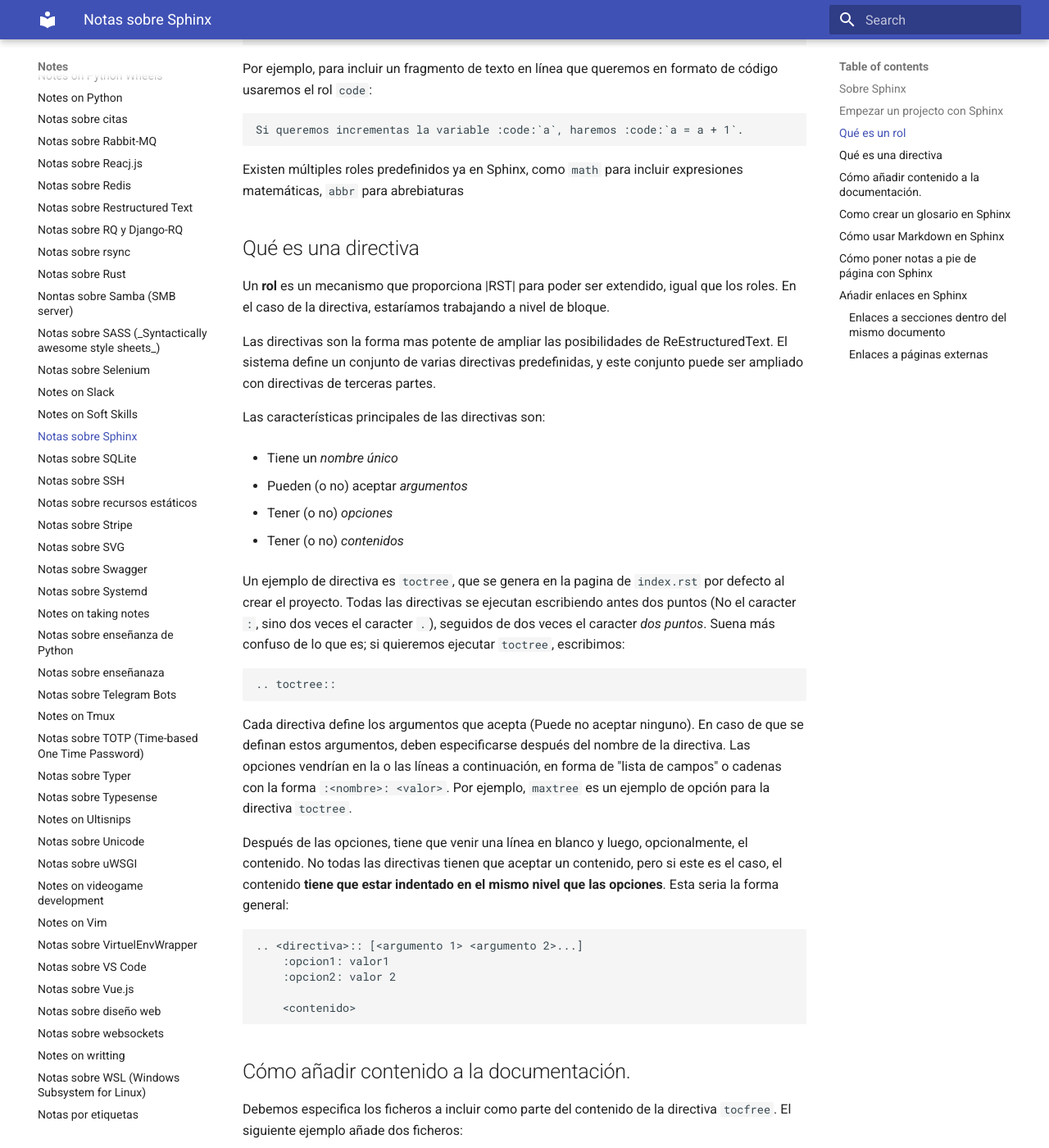
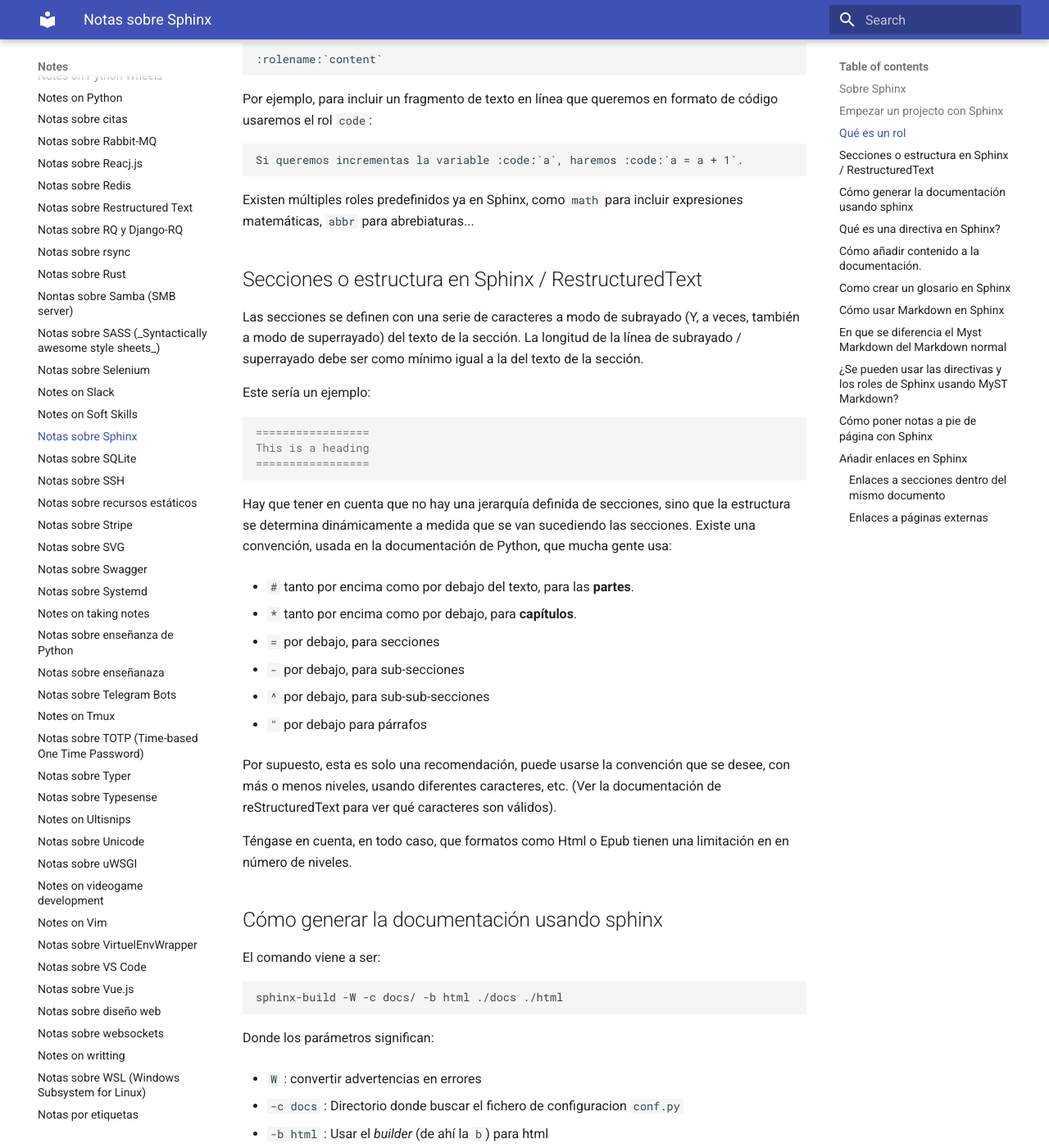
Before and after one commit to euribates/notes, an MkDocs documentation site: the page built from docs/notes-on-sphinx.md, in a window 1280 px wide and 1400 px high, scrolled down 3885 px. Shown: the whole window at 82% size. Built offline with MkDocs 1.6.1 and Material for MkDocs 9.7.7, drawn with Linux system fonts in a browser that asks for light colours; some of the changed text lies outside the part shown.

Commit message:
Notas en Vim, Sphinx

````diff
--- a/docs/notes-on-sphinx.md
+++ b/docs/notes-on-sphinx.md
@@ -24,20 +24,28 @@
 
 - Coloreado sintáctico del código, usando [Pygments](https://pygments.org/)
 
-- Extensiones: Testeoautomático de fragmentos de código, inclusión de
-  las _docstrings_ en el caso de Python, y muchas otras extensiones de
-  terceros. La mayoría de las extensiones se pueden instalar con `pip`.
+- [Extensiones](https://www.sphinx-doc.org/en/master/usage/extensions/index.html),
+  que amplían enormemente las posibilidades de Sphinx.  Algunos ejemplo
+  pudrían ser: Testeo automático de fragmentos de código, inclusión de
+  las _docstrings_ en el caso de Python, y muchas otras [extensiones de
+  terceros](https://github.com/sphinx-contrib/). La mayoría de las
+  extensiones se pueden instalar con `pip`. También podemos [escribir
+  nuestras propias
+  extensiones](https://www.sphinx-doc.org/en/master/development/index.html).
 
+Sphinx por defecto utiliza el formato
+[reStructuredText](https://docutils.sourceforge.io/rst.html) (normalmente
+abreviado como ReST), pero puede también trabajar con [MyST
+markdown](https://jupyterbook.org/en/stable/content/myst.html) --que es un
+superconjunto de Markdown--, usando una extensión (ver [nota
+correspondiente](#como-usar-markdown-en-sphinx)).
 
-Sphinx usa por defecto [reStructuredText markup
-language](https://docutils.sourceforge.io/rst.html), pero puede también trabajar con [MyST
-markdown](https://jupyterbook.org/en/stable/content/myst.html) --que es un superconjunto
-de Markdown--, usando una extensión (ver nota correspondiente).
 
 ## Empezar un projecto con Sphinx
 
-Conviene crear un entorno virtual para eso, con la herramienta que prefieras. Aquí vamos a
-usar `venv`, disponible en la librería estándar de Python desde la versión 3.3:
+Conviene crear un entorno virtual para eso, con la herramienta que
+prefieras. Aquí vamos a usar `venv`, disponible en la librería estándar
+de Python desde la versión 3.3:
 
 ```python
 python -m venv .venv
@@ -161,8 +168,6 @@
    :maxdepth: 2
    :caption: Contents:
 
-
-
 Indices and tables
 ==================
 
@@ -171,25 +176,25 @@
 * :ref:`search`
 ```
 
+Aquí podemos ver:
 
 - Una cabecera de sección usando `===` debajo de la línea
 
 - Uso de la **directiva** `toctree` para crear el índice o tabla de contenidos.
-  (
 
-- Y una nota de aviso, en forma de una de las **directivas** disponibles.
+- Una nota de aviso, en forma de una de las **directivas** disponibles.
 
+- Un enlace a una página externa
 
-    an inline external link,
+- Dos ejemplos de marcado: Énfasis fuerte (normalmente con negritas) usando `**`
+  y énfasis normal (normalmente itálicas) con `*`.
 
-    and a note admonition (one of the available directives)
-autor del
-- Dos ejemplos de marcado: Énfasis fuerte (normálmente con negritas) usando `**`
-  y énfasis normal (normalmente itálicas) con `*`.
+- Tres ejemplos de un **rol**, `ref`.
+
 
 ## Qué es un rol
 
-Un **rol** es un mecanismo que proporciona |RST| para poder ser extendido, igual
+Un **rol** es un mecanismo que proporciona ReST para poder ser extendido, igual
 que las directivas. En el caso de rol, estaríamos trabajando a nivel de elemento
 en línea. Normalmente se ejecutan como:
 
@@ -205,56 +210,128 @@
 ```
 
 Existen múltiples roles predefinidos ya en Sphinx, como `math` para incluir
-expresiones matemáticas, `abbr` para abrebiaturas
+expresiones matemáticas, `abbr` para abrebiaturas...
 
-## Qué es una directiva
 
-Un **rol** es un mecanismo que proporciona |RST| para poder ser extendido, igual
-que los roles. En el caso de la directiva, estaríamos trabajando a nivel de bloque.
+## Secciones o estructura en Sphinx / RestructuredText
+
+Las secciones se definen con una serie de caracteres a modo de subrayado (Y, a
+veces, también a modo de superrayado) del texto de la sección. La longitud
+de la línea de subrayado / superrayado debe ser como mínimo igual a la del
+texto de la sección.
+
+Este sería un ejemplo:
+
+```ReST
+=================
+This is a heading
+=================
+```
+
+Hay que tener en cuenta que no hay una jerarquía definida de secciones, sino que
+la estructura se determina dinámicamente a medida que se van sucediendo las
+secciones. Existe una convención, usada en la documentación de Python, que mucha
+gente usa:
+
+- ``#`` tanto por encima como por debajo del texto, para las **partes**.
+
+- ``*`` tanto por encima como por debajo, para **capítulos**.
+
+- ``=`` por debajo, para secciones
+
+- ``-`` por debajo, para sub-secciones
+
+- ``^`` por debajo, para sub-sub-secciones
+
+- ``"`` por debajo para párrafos
+
+Por supuesto, esta es solo una recomendación, puede usarse la convención que se
+desee, con más o menos niveles, usando diferentes caracteres, etc. (Ver la
+documentación de reStructuredText para ver qué caracteres son válidos).
+
+Téngase en cuenta, en todo caso, que formatos como Html o Epub tienen una
+limitación en en número de niveles.
+
+
+## Cómo generar la documentación usando sphinx
+
+El comando viene a ser:
+
+```
+sphinx-build -W -c docs/ -b html ./docs ./html
+```
+
+Donde los parámetros significan:
+
+- `W` : convertir advertencias en errores
+
+- `-c docs` : Directorio donde buscar el fichero de configuracion `conf.py`
+
+- `-b html` : Usar el _builder_ (de ahí la `b`) para html
+
+- `./docs` : Directorio de origen
+
+- `./html` : Directorio de destino
+
+
+## Qué es una directiva en Sphinx?
 
 Las directivas son la forma mas potente de ampliar las posibilidades de
-ReEstructuredText. El sistema define un conjunto de varias directivas
-predefinidas, y este conjunto puede ser ampliado con directivas de terceras
-partes.
+ReEstructuredText.
 
-Las características principales de las directivas son:
+Un ejemplo de directiva es `.. toctree::`, que se genera en la pagina de
+`index.rst` por defecto al crear el proyecto. Todas las directivas se
+ejecutan escribiendo antes los dos puntos (No el carácter `:`, sino dos
+veces el carácter `.`), un espacio, el nombre de la directiva y dos
+veces el carácter "dos puntos" (Ahora sí, el carácter `:`). Suena más
+ confuso de lo que es; si quieremos ejecutar `toctree`, escribimos::
 
- - Tiene un _nombre único_
-
- - Pueden (o no) aceptar _argumentos_
-
- - Tener (o no) _opciones_
-
- - Tener (o no) _contenidos_
-
-Un ejemplo de directiva es `toctree`, que se genera en la pagina de
-`index.rst` por defecto al crear el proyecto. Todas las directivas se ejecutan
-escribiendo antes dos puntos (No el caracter `:`, sino dos veces el caracter
-`.`), seguidos de dos veces el caracter _dos puntos_. Suena más confuso de lo
-que es; si quieremos ejecutar `toctree`, escribimos:
 
 ```
 .. toctree::
 ```
 
-Cada directiva define los argumentos que acepta (Puede no aceptar ninguno). En
-caso de que se definan estos argumentos, deben especificarse después del nombre
-de la directiva. Las opciones vendrían en la o las líneas a continuación, en
-forma de "lista de campos" o cadenas con la forma `:<nombre>: <valor>`. Por
-ejemplo, `maxtree` es un ejemplo de opción para la directiva `toctree`.
-
-Después de las opciones, tiene que venir una línea en blanco y luego,
-opcionalmente, el contenido. No todas las directivas tienen que aceptar un
-contenido, pero si este es el caso, el contenido **tiene que estar indentado en el
-mismo nivel que las opciones**. Esta seria la forma general:
+Esta es la forma general de uso de una directiva:
 
 ```
-.. <directiva>:: [<argumento 1> <argumento 2>...]
-    :opcion1: valor1
-    :opcion2: valor 2
+.. <nombre de la directiva>::[ <argumento_1> <argumento_2> ...  <argumento_n>]
+    [opcion_1: valor1]
+    [opcion_2: valor 2]
+    ...
+    [opcion_n: valor n]
 
     <contenido>
 ```
+
+Las características principales de las directivas son:
+
+- Tiene un **nombre único** que sirve para identificarlas.
+
+- Pueden aceptar un **número arbitrario de argumentos** (incluyendo
+  ninguno).  Cada directiva define los argumentos que acepta. En caso de
+  que se definan, estos argumentos son obligatorios, y deben
+  especificarse después del nombre de la directiva, en el orden
+  adecuado. Vendrían a ser el equivalente a los parámetros por orden en
+  una función Python.
+
+- Pueden tener un **número arbitrario de opciones** (Incluyendo
+  ninguna). Las opciones, si se definen, vendrían en la o las líneas
+  justo a continuación, en forma de "lista de campos" o cadenas con la
+  forma `<nombre>: <valor>`. Por ejemplo, `maxtree` es un ejemplo de
+  opción para la directiva `toctree`.  Vendrían a ser el equivalente a
+  los parámetros por nombre en una función Python.
+
+- Pueden, o no, tener un contenido. En este último caso, tiene que haber
+  obligatoriamente **una línea en blanco que separe la directiva del
+  contenido**. Además, el contenido (si existe) tiene que estar
+  **indentado en el mismo nivel que las opciones**.
+
+Como vemos, lo único realmente obligatorio es el nombre.
+
+El sistema incluye un conjunto de
+varias directivas predefinidas, y este conjunto puede ser ampliado con
+directivas de terceras partes.
+
 
 ## Cómo añadir contenido a la documentación.
 
@@ -271,14 +348,16 @@
 ```
 
 De esta forma `toctree` aprende no solo donde están los contenidos, sino el
-orden en que deben ser presentados y la estructura jerárquica de los mismos. No
+orden en que deben ser presentados y la **estructura jerárquica** de los mismos. No
 es necesario normalmente especificar la extensión del archivo, se buscara el
 ficheros con extensiones como `.rst` o `.md`.
+
 
 ## Como crear un glosario en Sphinx
 
 Crearemos un fichero `glosario.rst`, por ejemplo (Puede ser el nombre
-que queramo, pero el habitual es este). Lo incluimos en algún `toctree`
+que queramos, o incluso tener máß de un archivo, pero lo normal es tener
+solo uno y con este nombre o similar. Necesitamos incluirlo en algún `toctree`
 para que Sphinx lo integre en la documentación. Dentro de este fichero
 usaremos la directiva `glossary`. El contenido de esta directiva debe
 ser una lista de definiciones en formato RestructuredText, como en el
@@ -358,8 +436,97 @@
 ```
 
 Se puede configurar `MyST-Parser` para permitir sintaxis personalizada que en
-principio CommonMark no soportaría. Hay más información en la documentación del
-paquete.
+principio CommonMark no soportaría. Hay más información en la [documentación del
+paquete MyST-Parser](https://myst-parser.readthedocs.io/en/latest/index.html).
+
+
+## En que se diferencia el Myst Markdown del Markdown normal
+
+El parser [MyST - Markedly Structured
+Text](https://myst-parser.readthedocs.io/en/latest/index.html)
+es un superconjunto de Markdown, por lo acepta todo el MarDown estáñdar y añade
+nuevas funcionalidades (Algunas requieren añadir paquetes adicionales):
+
+- Texto tachado, con la extensión
+  [strikethrough](https://myst-parser.readthedocs.io/en/latest/syntax/optional.html#syntax-strikethrough)
+
+- Extensiones tipográficas, con la extensión [replacements], para hacer
+  transformaciones como `(c)` a `©`.
+
+- Figuras e [Imágenes con
+  atributos](https://myst-parser.readthedocs.io/en/latest/syntax/optional.html#syntax-attributes-inline)
+
+- Matemáticas
+
+- Tablas
+
+- Referencias cruzadas
+
+## ¿Se pueden usar las directivas y los roles de Sphinx usando MyST Markdown?
+
+La respuesta corta es si, pero no directamente.
+
+Para los roles, cuando en ReST usaríamos:
+
+```
+:role_name:`role-content`
+```
+
+En Markdown haremos:
+
+```
+{role_name}`role_content`
+```
+
+
+Por ejemplo:
+```
+Desde Pitágoras, sabemos que {math}`a^2 + b^2 = c^2`.
+```
+
+Para las directivas, solo hay que incluirlas dentro
+de un _Markdown code fence_, es decir, embeberlas entre triples comillas
+inversas simple: _'\`'_.
+
+Es decir, para los roles, lo que seria así en Rest:
+
+```
+.. directivename:: arguments
+   :key1: val1
+   :key2: val2
+
+   This is
+   directive content
+```
+
+Habría que ponerlo en Markdown como:
+
+    ```{directivename} arguments
+    :key1: val1
+    :key2: val2
+
+    This is
+    directive content
+    ```
+
+Para casos especiales, MySt también ofrece la directiva `eval-rst`, que
+parsea el contenido como ReStructuredText:
+
+    ```{eval-rst}
+    .. figure:: img/fun-fish.png
+      :width: 100px
+      :name: rst-fun-fish
+
+    Party time!
+
+    A reference from inside: :ref:`rst-fun-fish`
+
+    A reference from outside: :ref:`syntax/directives/parsing`
+    ```
+
+Esto se integra con el resto de la documentación, así que podríamos enlazar
+a la imagen desde fuera usando el nombre `rst-fun-fish`.
+
 
 ## Cómo poner notas a pie de página con Sphinx
 
@@ -412,17 +579,15 @@
 
 Para enlazar a una URL externa, podemos usar esta sintaxis:
 
-```
-`Link text <link URL>`_
-```
+    `Link text <link URL>`_
 
 Por ejemplo:
 
-`Python <http://python.org/>`_
+    `Python <http://python.org/>`_
 
-También podemos separar en dos el texto del enlace y la definición de la URL destino:
+También podemos separar en dos el texto del enlace y la definición de la
+URL destino:
 
-```
-Aprende e programar en `Python`_.
+    Aprende e programar en `Python`_.
 
-.. _Python: http://python.org/
+    .. _Python: http://python.org/
````
Also changed, not shown: other parts of docs/notes-on-sphinx.md (+8 -10 lines), docs/notes-on-vim.md (+1 -1 lines).
